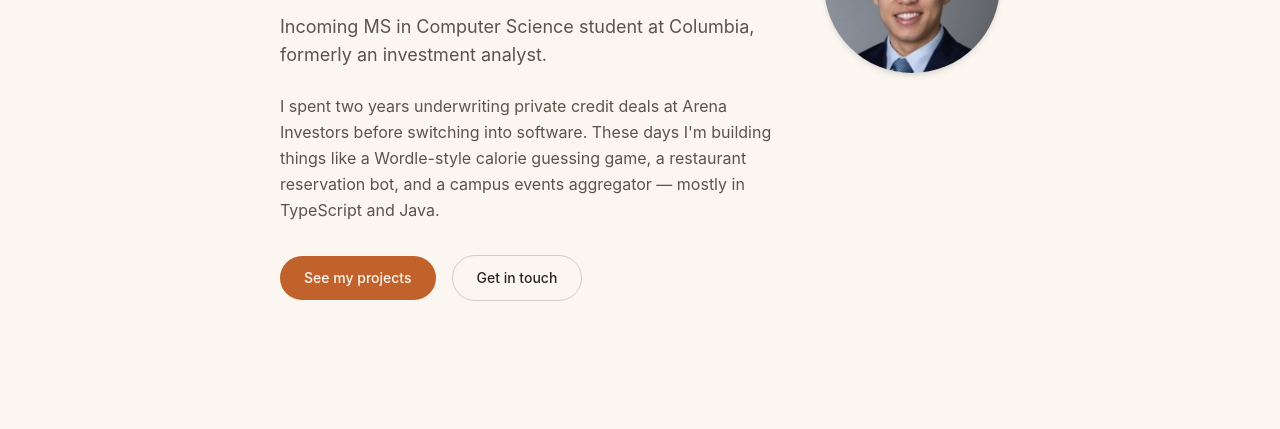
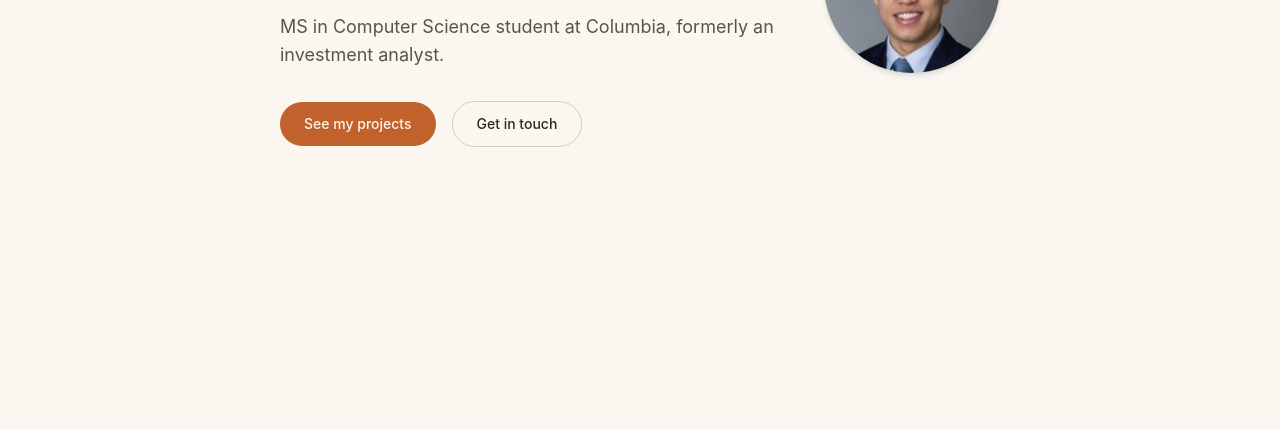
Before and after one commit to andrew-hsu-6/andrew-hsu-6.github.io, an Astro site: page / in a window 1280 px wide. Shown: the part 268-697 px from the top of the page. Built offline with nearby package versions, Linux system fonts and the light colour scheme; Astro itself is replaced by a stand-in of ours.

Commit message:
Trim landing page copy
Drop the longer bio paragraph and "Incoming" qualifier so the hero
reads tighter.

```diff
--- a/src/pages/index.astro
+++ b/src/pages/index.astro
@@ -11,15 +11,8 @@ import BaseLayout from "../layouts/BaseLayout.astro";
           Andrew Hsu
         </h1>
         <p class="mt-4 text-lg text-charcoal-soft">
-          Incoming MS in Computer Science student at Columbia, formerly an
+          MS in Computer Science student at Columbia, formerly an
           investment analyst.
-        </p>
-        <p class="mt-6 text-base leading-relaxed text-charcoal-soft">
-          I spent two years underwriting private credit deals at Arena
-          Investors before switching into software. These days I'm building
-          things like a Wordle-style calorie guessing game, a restaurant
-          reservation bot, and a campus events aggregator &mdash; mostly in
-          TypeScript and Java.
         </p>
         <div class="mt-8 flex items-center justify-center sm:justify-start gap-4">
           <a
```
